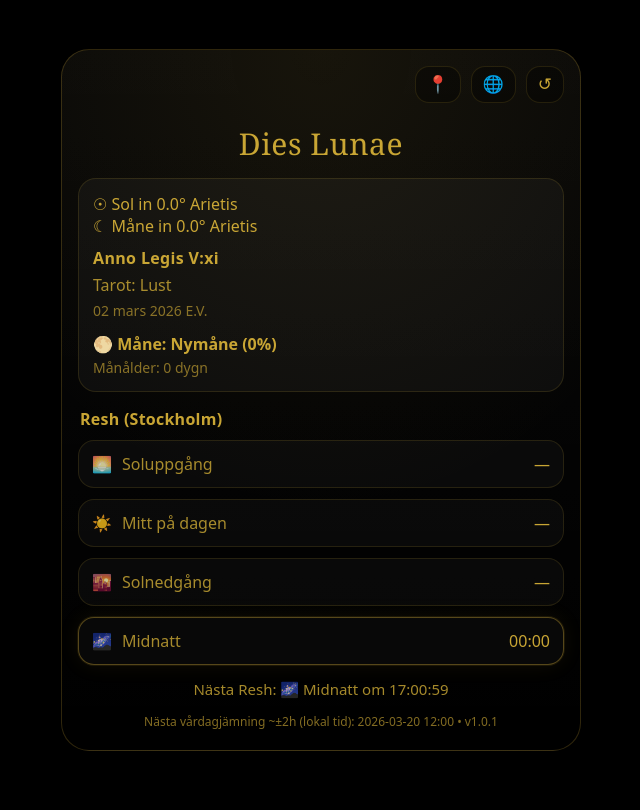
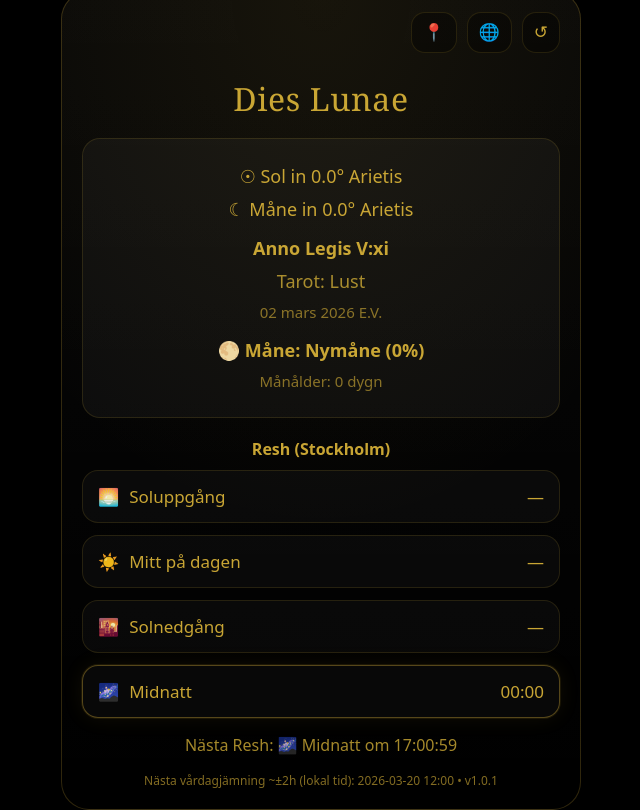
Before and after one commit to ottoglund/thelemic-calendar, a website built with Vite: page index.html in a window 1280 px wide. Shown: the whole page, without its empty margins (319-959 px from the left). Built offline with nearby package versions, Linux system fonts and the light colour scheme; what astronomy-engine would draw is missing.

Commit message:
Center main text + improve scaling

```diff
--- a/src/style.css
+++ b/src/style.css
@@ -16,14 +16,14 @@ html, body{
   height:100%;
   background: var(--bg);
   color: var(--gold);
-  font-family: ui-sans-serif, system-ui, -apple-system, Segoe UI, Roboto, Helvetica, Arial, "Apple Color Emoji","Segoe UI Emoji";
+  font-family: ui-sans-serif, system-ui, -apple-system, Segoe UI, Roboto, Helvetica, Arial;
 }
 
 body{
   margin:0;
   display:flex;
   justify-content:center;
-  align-items:center; /* <-- centrerar vertikalt */
+  align-items:center;
   padding:
     calc(18px + env(safe-area-inset-top))
     14px
@@ -31,175 +31,138 @@ body{
     14px;
 }
 
-/* Card fills more of screen, but still looks "app-store clean" */
 .card{
   width: min(520px, 100%);
-  min-height: 78vh;            /* <-- gör den högre på mobil */
+  min-height: 82vh;
   border-radius: 28px;
   border: 1px solid var(--stroke);
   background: radial-gradient(140% 120% at 50% 0%, rgba(212,175,55,0.08), rgba(0,0,0,0) 55%),
               linear-gradient(180deg, rgba(255,255,255,0.03), rgba(0,0,0,0.0));
   box-shadow: var(--shadow);
-  padding: 16px;
-  position: relative;
-  overflow: hidden;
+  padding: 20px;
   display:flex;
   flex-direction:column;
 }
 
-/* topbar */
 .topbar{
   display:flex;
   justify-content:flex-end;
-  gap: 10px;
-  margin-bottom: 10px;
+  gap:10px;
+  margin-bottom:12px;
 }
 
 .iconBtn{
-  border: 1px solid var(--stroke2);
-  background: rgba(0,0,0,0.35);
-  color: var(--gold);
-  border-radius: 14px;
-  padding: 9px 11px;
-  font-size: 17px;
-  line-height: 1;
+  border:1px solid var(--stroke2);
+  background:rgba(0,0,0,0.35);
+  color:var(--gold);
+  border-radius:14px;
+  padding:9px 11px;
+  font-size:17px;
   cursor:pointer;
 }
 
-.iconBtn:active{
-  transform: translateY(1px);
+.title{
+  text-align:center;
+  font-size:32px;
+  margin:12px 0 18px 0;
+  font-family: ui-serif, Georgia, "Times New Roman", serif;
+  letter-spacing:0.6px;
 }
 
-/* title */
-.title{
-  text-align:center;
-  font-family: ui-serif, Georgia, "Times New Roman", serif;
-  letter-spacing: 0.55px;
-  font-size: 30px;         /* <-- större */
-  margin: 10px 0 14px 0;
-  color: var(--gold);
+/* =========================
+   MAIN PANEL – CENTER TEXT
+   ========================= */
+
+.mainPanel{
+  border-radius:18px;
+  border:1px solid var(--stroke2);
+  background:var(--panel);
+  padding:18px;
+  line-height:1.5;
+  font-size:18px;
+  text-align:center;          /* <-- DETTA FIXAR PROBLEMET */
 }
 
-/* main panel */
-.mainPanel{
-  border-radius: 18px;
-  border: 1px solid var(--stroke2);
-  background: var(--panel);
-  padding: 14px 14px;
-  line-height: 1.38;
-  font-size: 16px;         /* <-- större */
+.mainPanel div{
+  margin:6px 0;
 }
 
 .mainPanel .anno{
-  margin-top: 10px;
-  font-weight: 750;
-  letter-spacing: 0.35px;
+  margin-top:12px;
+  font-weight:700;
 }
 
 .mainPanel .tarot{
-  margin-top: 5px;
-  color: var(--gold2);
+  margin-top:6px;
+  color:var(--gold2);
 }
 
 .mainPanel .ve{
-  margin-top: 5px;
-  color: var(--muted);
-  font-size: 14px;
+  margin-top:6px;
+  color:var(--muted);
+  font-size:15px;
 }
 
 .mainPanel .moon{
-  margin-top: 12px;
-  font-weight: 650;
+  margin-top:14px;
+  font-weight:600;
 }
 
 .mainPanel .moonSub{
-  margin-top: 3px;
-  color: var(--muted);
-  font-size: 14px;
+  margin-top:4px;
+  color:var(--muted);
+  font-size:15px;
 }
 
-/* resh section */
+/* =========================
+   RESH
+   ========================= */
+
 .reshTitle{
-  margin: 16px 2px 10px 2px;
-  font-weight: 750;
-  letter-spacing: 0.25px;
-  color: var(--gold);
+  margin:20px 0 10px 0;
+  text-align:center;
+  font-weight:700;
 }
 
 .reshGrid{
   display:grid;
-  gap: 11px;
+  gap:12px;
 }
 
 .reshItem{
   display:flex;
   justify-content:space-between;
   align-items:center;
-  padding: 12px 13px;
-  border-radius: 16px;
-  border: 1px solid var(--stroke2);
-  background: var(--panel2);
-  font-size: 16px;         /* <-- större */
+  padding:14px 15px;
+  border-radius:16px;
+  border:1px solid var(--stroke2);
+  background:var(--panel2);
+  font-size:17px;
 }
 
 .reshLeft{
   display:flex;
   align-items:center;
-  gap: 10px;
-  color: var(--gold2);
+  gap:10px;
 }
 
 .reshItem.next{
-  border-color: rgba(212,175,55,0.38);
-  box-shadow: 0 0 0 1px rgba(212,175,55,0.10), 0 0 22px rgba(212,175,55,0.08);
+  border-color:rgba(212,175,55,0.38);
+  box-shadow:0 0 0 1px rgba(212,175,55,0.10),
+             0 0 22px rgba(212,175,55,0.08);
 }
 
 .countdown{
-  margin-top: 14px;
+  margin-top:16px;
   text-align:center;
-  color: var(--gold2);
-  font-size: 15px;
+  font-size:16px;
+  color:var(--gold2);
 }
 
 .footer{
-  margin-top: auto;        /* <-- trycker ner footern snyggt */
-  padding-top: 14px;
+  margin-top:auto;
+  padding-top:16px;
   text-align:center;
-  color: var(--muted);
-  font-size: 12px;
-  padding-bottom: 4px;
+  color:var(--muted);
+  font-size:12px;
 }
-
-/* subtle gold shimmer, one-shot via JS removing .shimmer */
-.card.shimmer::after{
-  content:"";
-  position:absolute;
-  inset:-50%;
-  background: linear-gradient(
-    120deg,
-    rgba(0,0,0,0) 35%,
-    rgba(212,175,55,0.10) 48%,
-    rgba(212,175,55,0.18) 50%,
-    rgba(212,175,55,0.10) 52%,
-    rgba(0,0,0,0) 65%
-  );
-  transform: translateX(-40%);
-  animation: goldShimmer 1.15s ease-out forwards;
-  pointer-events:none;
-}
-
-@keyframes goldShimmer{
-  to { transform: translateX(40%); }
-}
-
-/* iOS readability bump (subtle) */
-@supports (-webkit-touch-callout: none) {
-  body { -webkit-text-size-adjust: 100%; }
-  .card { color: rgba(212,175,55,0.96); }
-}
-
-/* Small phones: fill more height */
-@media (max-width: 430px){
-  .card{ min-height: 84vh; padding: 16px; }
-  .title{ font-size: 32px; }
-}
```
